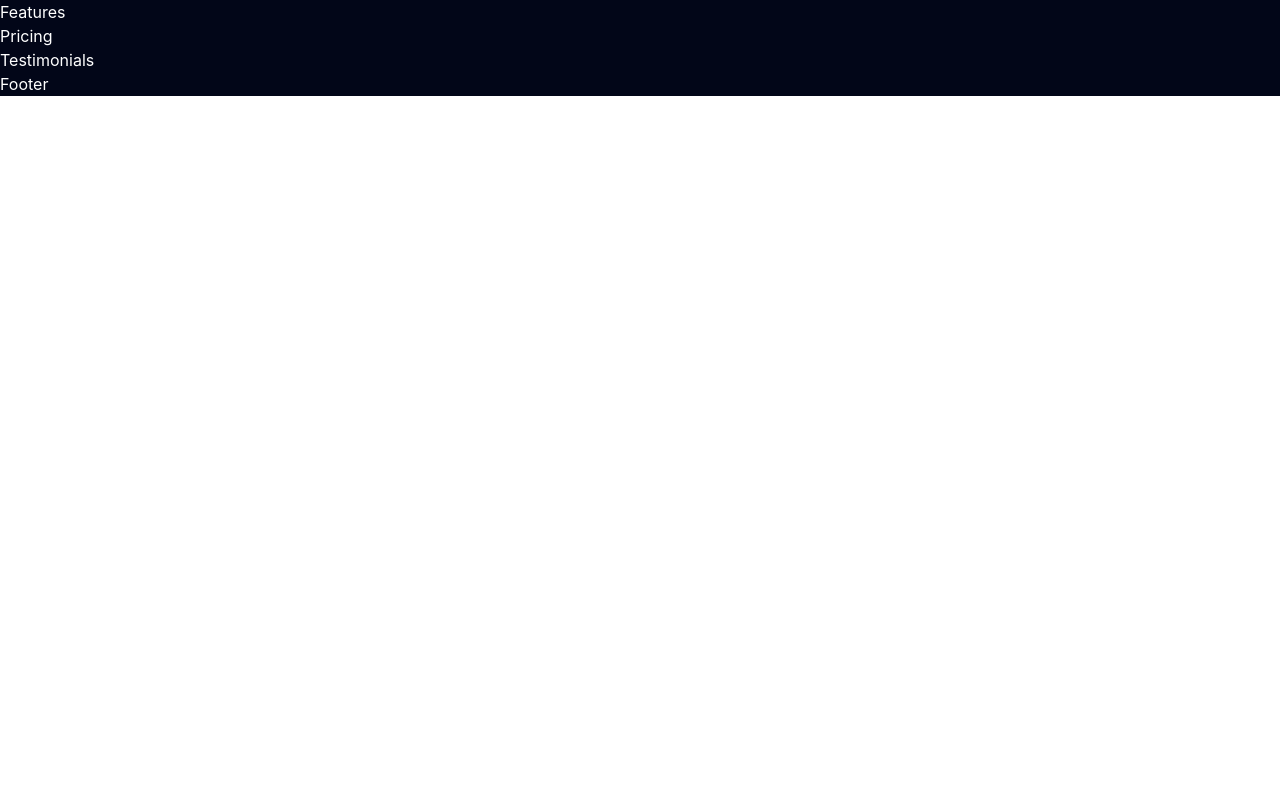
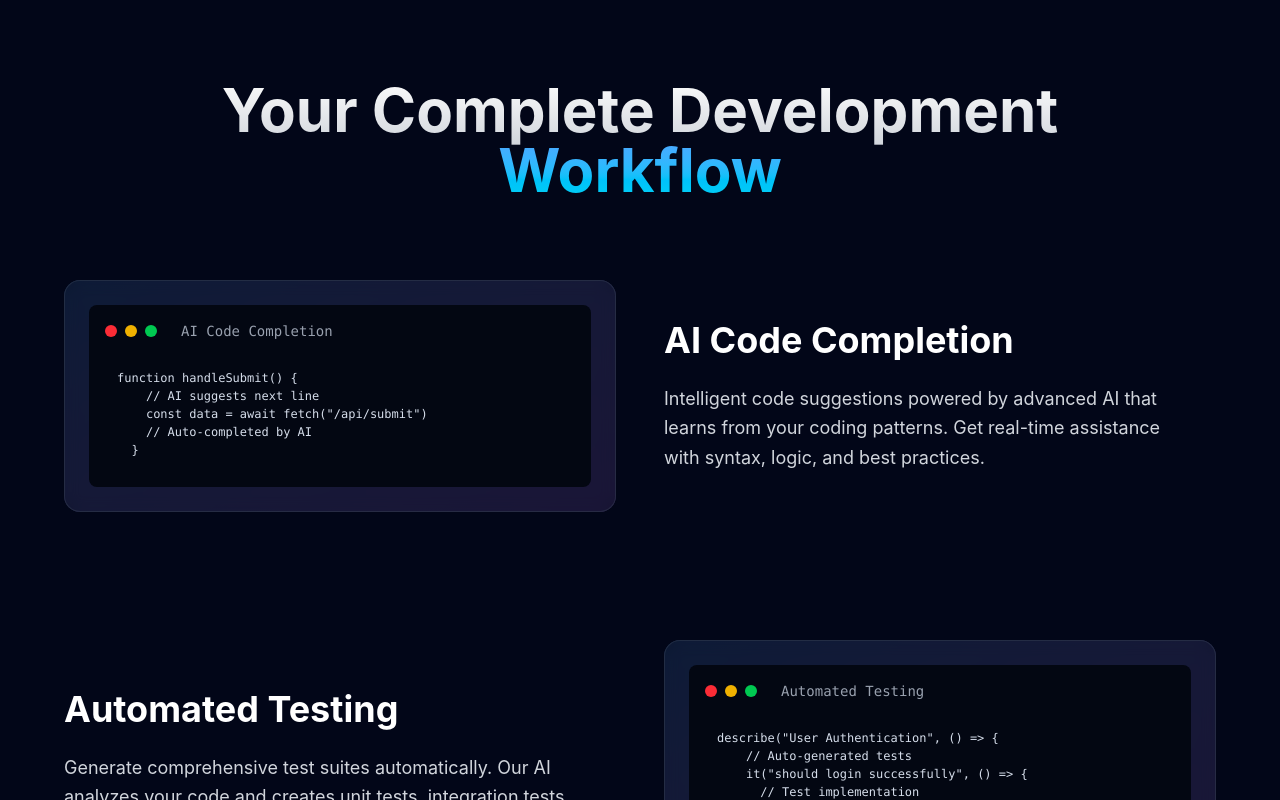
Before and after one commit to MadeByHosein/react-projects, a React (Vite) app in the folder react-tailwind-project/: page / in a window 1280 px wide. Shown: the part 720-1520 px from the top of the page. Before the commit the page ends 816 px from the top, so only its background shows below. Built offline with nearby package versions, Linux system fonts and the light colour scheme.

Commit message:
Complete Features Section

```diff
--- a/react-tailwind-project/src/components/Features.jsx
+++ b/react-tailwind-project/src/components/Features.jsx
@@ -1,8 +1,95 @@
-import React from 'react'
+import nightOwl from 'react-syntax-highlighter/dist/esm/styles/prism/night-owl.js'
+import {featuresData} from '../data/featuresData.js'
+import SyntaxHighlighter from 'react-syntax-highlighter/dist/esm/default-highlight'
 
 const Features = () => {
   return (
-    <div>Features</div>
+    <section id='features' className='py-16 sm:py-20 px-10 sm:px-6 lg:px-8 relative'>
+      <div className="max-w-6xl mx-auto">
+        <div className='text-center mb-12 sm:mb-16 lg:mb-20'>
+          <h2 className='text-5xl sm:text-4xl md:text-5xl lg:text-6xl font-bold mb-4 sm:mb-6 '>
+            <span className='bg-gradient-to-b from-white to-gray-300 bg-clip-text text-transparent'>
+              Your Complete Development
+            </span>
+            <br />
+            <span className='bg-gradient-to-b from-blue-400 to-cyan-400 bg-clip-text text-transparent'>Workflow </span>
+          </h2>
+        </div>
+
+        <div className="space-y-16 sm:space-y-20 lg:space-y-32">
+
+          {featuresData.map((feature,index)=> (
+            <div key={index} className={`flex flex-col sm:flex-row items-center gap-8 sm:gap-12 ${feature.imagePosition === 'right' && 'sm:flex-row-reverse' }`}>
+                  {/* Code Section */}
+              <div className='flex-1 w-full'>
+                <div className='relative group'>
+                <div
+                    className="absolute inset-0 bg-gradient-to-br from-blue-500/20 to-purple-500/20
+                  rounded-xl sm:rounded-2xl transition-all duration-500"
+                  />
+                  <div className="relative bg-gray-900/50 backdrop-blur-sm border border-gray-700/50
+                    rounded-xl sm:rounded-2xl p-4 sm:p-6 overflow-hidden group-hover:border-1
+                    group-hover:border-blue-600/50 transition-all duration-300">
+                    {/* IDE Interface */}
+                    <div className='bg-gray-950 rounded-lg p-3 sm:p-4 font-mono text-xs sm:text-sm'>
+
+                      <div className='flex items-center gap-1 sm:gap-2 mb-3 sm:mb-4'>
+                        <div className="flex items-center space-x-1 sm:space-x-2">
+                          <div className="w-2 h-2 sm:w-3 sm:h-3 rounded-full bg-red-500" />
+                          <div className="w-2 h-2 sm:w-3 sm:h-3 rounded-full bg-yellow-500" />
+                          <div className="w-2 h-2 sm:w-3 sm:h-3 rounded-full bg-green-500" />
+                        </div>
+                        <span className='text-gray-400 ml-2 sm:ml-4 text-xs sm:text-sm'>
+                          {feature.title}
+                        </span>
+                      </div>
+
+                      <div>
+                        <SyntaxHighlighter
+                          language="javascript"
+                          style={nightOwl}
+                          customStyle={{
+                            margin: 0,
+                            borderRadius: "8px",
+                            background: 'transparent',
+                            fontSize: ".75rem",
+                            lineHeight: "1.4",
+                            height: "100%",
+                            textAlign: "left",
+                          }}
+                          wrapLines = {true}
+                          lineProps={lineNumber => ({
+                            style: {
+                              display: 'block',
+                              wordBreak: 'break-word',
+                              whiteSpace: 'pre-wrap'
+                            }
+                          })}
+                          >
+                          {feature.codeSnippet}
+                        </SyntaxHighlighter>
+                      </div>
+
+                    </div>
+                  </div>
+                </div>
+              </div>
+              {/* Text section */}
+              <div className='flex-1 w-full'>
+                <div className='max-w-lg mx-auto lg:mx-0 text-center lg:text-left'>
+                  <h3 className='text-4xl sm:text-2xl lg:text-4xl font-bold mb-4 sm:mb-6 text-white'>
+                    {feature.title}
+                  </h3>
+                  <p className='text-gray-300 text-base sm:text-sm lg:text-lg leading-relaxed'>
+                    {feature.description}
+                  </p>
+                </div>
+              </div>
+            </div>
+          ))}
+        </div>
+      </div>
+    </section >
   )
 }
 
--- /dev/null
+++ b/react-tailwind-project/src/data/featuresData.js
@@ -0,0 +1,34 @@
+export const featuresData = [
+    {
+      title: "AI Code Completion",
+      description:
+        "Intelligent code suggestions powered by advanced AI that learns from your coding patterns. Get real-time assistance with syntax, logic, and best practices.",
+      codeSnippet: `function handleSubmit() {
+    // AI suggests next line
+    const data = await fetch("/api/submit")
+    // Auto-completed by AI
+  }`,
+      imagePosition: "left",
+    },
+    {
+      title: "Automated Testing",
+      description:
+        "Generate comprehensive test suites automatically. Our AI analyzes your code and creates unit tests, integration tests, and edge case coverage.",
+      codeSnippet: `describe("User Authentication", () => {
+    // Auto-generated tests
+    it("should login successfully", () => {
+      // Test implementation
+    })
+  })`,
+      imagePosition: "right",
+    },
+    {
+      title: "Smart Debugging",
+      description:
+        "Identify and fix bugs before they reach production. AI-powered error detection and resolution suggestions help you debug faster.",
+      codeSnippet: `// AI suggests fix:
+  const result = await processData(input)
+  // Fixed: Added await keyword`,
+      imagePosition: "left",
+    },
+  ];
--- a/react-tailwind-project/src/index.css
+++ b/react-tailwind-project/src/index.css
@@ -1,6 +1,7 @@
 @import "tailwindcss";
 
 @layer utilities {
+
  .animate-in{
   animation-fill-mode: both ;
   }
```
